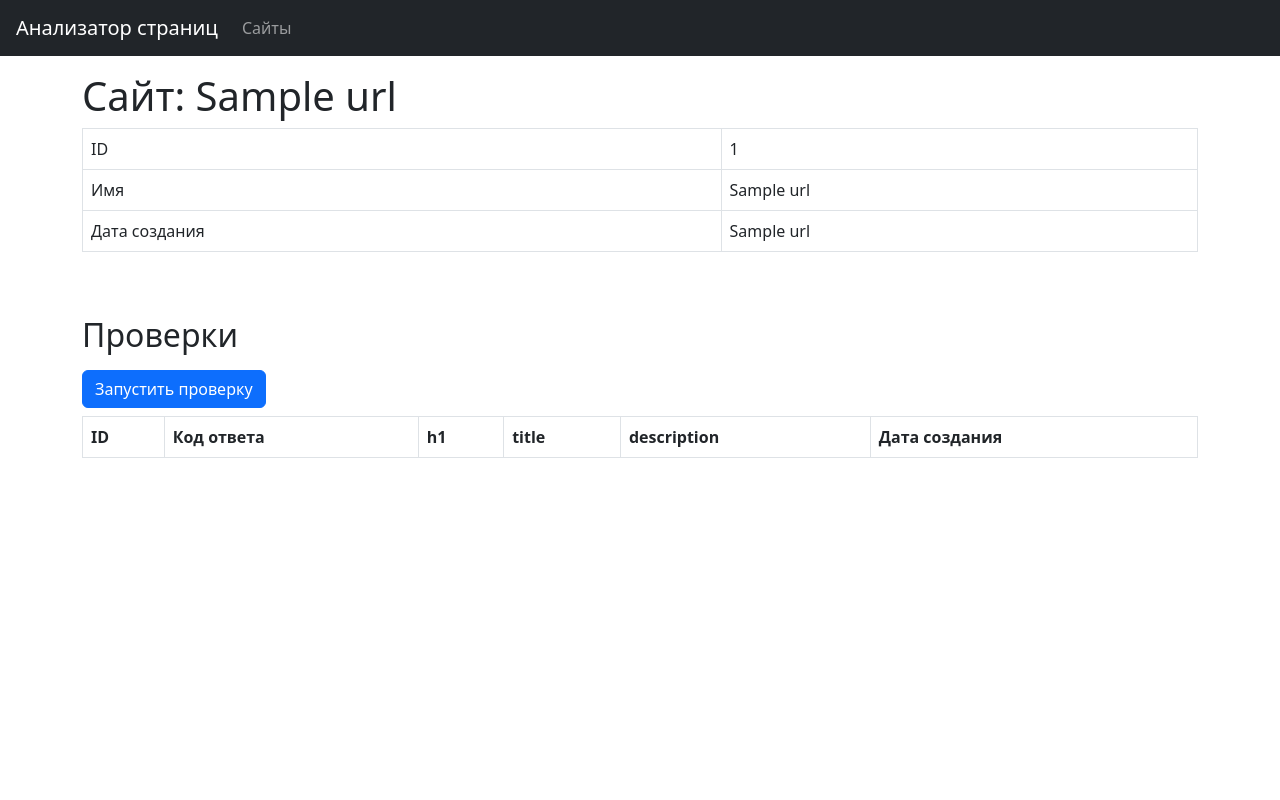
After one commit to StanislavSol/Page_Analyzer, a Flask app: page /urls/1 in a window 1280 px wide. The commit adds this page. Run offline with Flask 3, Linux system fonts and the light colour scheme; a database or web service that is not in the repository returns one stand-in record (values such as "Sample title"); lists and menus that the app fills with data are empty; some libraries are stand-ins or nearby versions.

Commit message:
new commit

```diff
--- /dev/null
+++ b/database.sql
@@ -0,0 +1,7 @@
+DROP TABLE IF EXISTS urls;
+
+CREATE TABLE urls (
+    id bigint PRIMARY KEY GENERATED ALWAYS AS IDENTITY,
+    name varchar(255) UNIQUE NOT NULL,
+    created_at date NOT NULL
+);
--- a/page_analyzer/app.py
+++ b/page_analyzer/app.py
@@ -1,9 +1,92 @@
 from flask import (Flask,
-                   render_template)
+                   render_template,
+                   request,
+                   url_for,
+                   redirect,
+                   flash,
+                   get_flashed_messages)
+import psycopg2
+import os
+from dotenv import load_dotenv
+import validators
+from urllib.parse import urlparse
+from datetime import date
 
+
+load_dotenv()
+
+COLUMN_NAMES = ['id',
+                'name',
+                'created_at']
+DATABASE_URL = os.getenv('DATABASE_URL')
+connect = psycopg2.connect(DATABASE_URL)
+CURSOR = connect.cursor()
+CREATE_TABLES = CURSOR.execute(open('./database.sql', 'r').read())
 app = Flask(__name__)
+INDEX_DATA_WEBSITE = 0
+PROTOCOL_HTTPS = 'https://'
+app.secret_key =  os.getenv('SECRET_KEY')
+
+
+def load_data_in_base(url):
+    formatt_url = PROTOCOL_HTTPS + urlparse(url).netloc
+    formatt_date = date.today().isoformat()
+    CURSOR.execute(f'SELECT * FROM urls WHERE name = \'{formatt_url}\';')
+    data_check = True if CURSOR.fetchall() else False
+    if not data_check:
+        flash('Страница успешно добавлена', 'success')
+        CURSOR.execute(f'''INSERT INTO urls (name, created_at)
+                       VALUES (\'{formatt_url}\',
+                       \'{formatt_date}\');''')
+    else:
+        flash('Страница уже существует', 'success')
 
 
 @app.route('/')
-def hello_world():
-    return render_template('home_page.html')
+def get_home_page(value_url=''):
+    messages = get_flashed_messages(with_categories=True)
+    return render_template('home_page.html',
+                           messages=messages,
+                           value_url=value_url)
+
+
+@app.route('/urls/<id>')
+def get_id_page(id, massage=''):
+    CURSOR.execute(f'SELECT name FROM urls WHERE id = {id};')
+    website = CURSOR.fetchall()
+    CURSOR.execute(f'SELECT * FROM urls WHERE id = {id};')
+    data_website = CURSOR.fetchall()[INDEX_DATA_WEBSITE]
+    messages = get_flashed_messages(with_categories=True)
+    return render_template(
+            'entering_and_address.html',
+            messages=messages,
+            website=website,
+            data_website=data_website)
+
+
+@app.route('/urls', methods=['GET', 'POST'])
+def get_adress():
+    URL = request.form.get('url')
+    if request.method == 'GET':
+        CURSOR.execute('SELECT * FROM urls')
+        data_urls = CURSOR.fetchall()
+        return render_template('urls.html', data_urls=data_urls)
+
+    elif request.method == 'POST':
+        if validators.url(URL):
+            load_data_in_base(URL)
+            correct_url = PROTOCOL_HTTPS + urlparse(URL).netloc
+            CURSOR.execute(f'''SELECT id FROM urls
+                            WHERE name = \'{correct_url}\';''')
+            web_id = CURSOR.fetchall()[INDEX_DATA_WEBSITE]
+            return redirect(url_for('get_id_page',
+                                    id=web_id[INDEX_DATA_WEBSITE]))
+        elif not URL:
+            value_url = ''
+            flash('URL обязателен', 'warning')
+
+        elif not validators.url(URL):
+            value_url = URL
+            flash('Некорректный URL', 'warning')
+
+        return redirect(url_for('get_home_page', value_url=value_url))
--- /dev/null
+++ b/page_analyzer/templates/entering_and_address.html
@@ -0,0 +1,82 @@
+<!DOCTYPE html>
+<html lang="en">
+  <head>
+    <meta charset="utf-8">
+    <meta name="viewport" content="width=device-width, initial-scale=1, shrink-to-fit=no">
+    <meta name="description" content="Third project for Hexlet.io">
+    <link href="https://cdn.jsdelivr.net/npm/bootstrap@5.2.0/dist/css/bootstrap.min.css" rel="stylesheet"
+    integrity="sha384-gH2yIJqKdNHPEq0n4Mqa/HGKIhSkIHeL5AyhkYV8i59U5AR6csBvApHHNl/vI1Bx" crossorigin="anonymous">
+    <title>Анализатор страниц</title>
+  </head>
+  <body class="min-vh-100 d-flex flex-column">
+  <header class="flex-shrink-0">
+    <nav class="navbar navbar-expand-md navbar-dark bg-dark px-3">
+  <a class="navbar-brand" href="/">Анализатор страниц</a>
+  <div id="navbarNav">
+      <ul class="navbar-nav">
+        <li class="nav-item"><a class="nav-link " href="/urls">Сайты</a></li>
+      </ul>
+    </ul>
+  </div>
+</nav>
+
+  </header>
+
+   {% if messages %}
+   {% for category, message in messages %}
+   <div class="alert alert-success" role="alert">{{ message }}</div>
+   {% endfor %}
+   {% endif %}
+
+  <main class="flex-grow-1">
+    <div class="container-lg mt-3">
+        <h1>Сайт: {{ website[0][0] }}</h1>
+
+
+  <div class="table-responsive">
+    <table class="table table-bordered table-hover text-nowrap" data-test="url">
+      <tbody>
+        <tr>
+          <td>ID</td>
+          <td>{{ data_website[0] }}</td>
+        </tr>
+        <tr>
+          <td>Имя</td>
+          <td>{{ data_website[1] }}</td>
+        </tr>
+        <tr>
+          <td>Дата создания</td>
+          <td>{{ data_website[2] }}</td>
+        </tr>
+      </tbody>
+    </table>
+  </div>
+
+    <h2 class="mt-5 mb-3">Проверки</h2>
+    <form method="post" action="/urls/1/checks">
+    <input type="submit" class="btn btn-primary" value="Запустить проверку">
+    </form>
+
+  <div>
+    <table class="table table-bordered table-hover mt-2" data-test="checks">
+    <thead>
+      <tr>
+        <th>ID</th>
+        <th>Код ответа</th>
+        <th>h1</th>
+        <th>title</th>
+        <th>description</th>
+        <th>Дата создания</th>
+      </tr>
+    </thead>
+      <tbody>
+
+    </tbody>
+    </table>
+  </div>
+
+    </div>
+  </main>
+
+  </body>
+</html>
--- a/pyproject.toml
+++ b/pyproject.toml
@@ -13,6 +13,8 @@ gunicorn = "^21.2.0"
 python-dotenv = "^1.0.0"
 flask = "^2.3.3"
 jinja2 = "^3.1.2"
+psycopg2-binary = "^2.9.7"
+validators = "^0.22.0"
 
 
 [build-system]
```
Also changed, not shown: page_analyzer/templates/home_page.html (+6 -3 lines), page_analyzer/templates/urls.html (added, +59 -0 lines), page_analyzer/__init__.py (line endings or trailing spaces), 5 other files.
